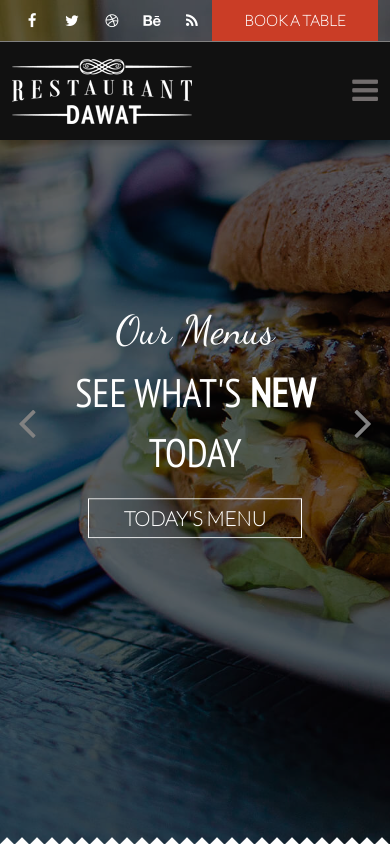
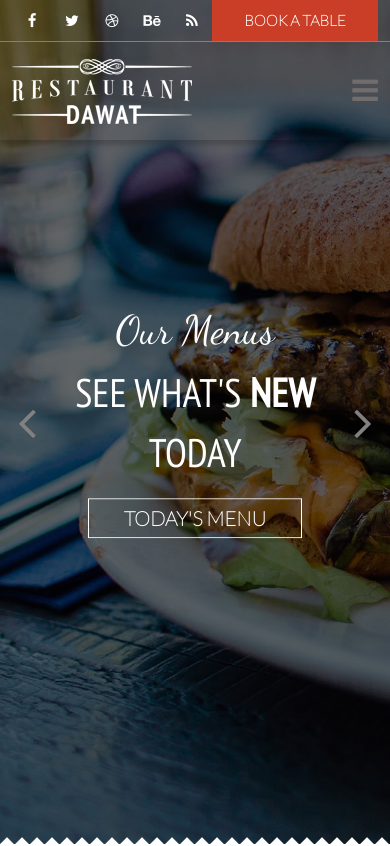
Before and after one commit to akshay2742/Dawat, a plain HTML site: page index.html in a window 390 px wide. Shown: the top 846 px of the page. Drawn offline with nearby package versions, Linux system fonts and the light colour scheme.

Commit message:
final touch

```diff
--- a/assets/css/style.css
+++ b/assets/css/style.css
@@ -258,6 +258,7 @@ ul {
     display: flex;
     flex-direction: row;
     height: 100%;
+    transition: .25s;
 }
 .navbar_logo{
     margin-top: auto;
--- a/assets/js/main_slider.js
+++ b/assets/js/main_slider.js
@@ -79,6 +79,7 @@ let mobileList = document.querySelector("#mobile_links");
 window.onscroll = () => {
     if (window.scrollY > 300) {
         navbar.style.backgroundColor = '#fff';
+        mobileNav.style.backgroundColor = '#fff';
         navbar.style.animation = 'fadeIn 1s'
         upperNav.style.display = 'none';
         nav_logo.src='./assets/images/main_logo_black.png';
@@ -105,6 +106,7 @@ window.onscroll = () => {
 
     } else {
         navbar.style.backgroundColor = 'transparent';
+        mobileNav.style.backgroundColor = 'transparent';
         upperNav.style.display = 'block';
         nav_logo.src='./assets/images/main_logo.png';
         link_color[0].style.color = '#fff';
--- a/index.html
+++ b/index.html
@@ -7,7 +7,7 @@
         <link href="https://cdn.jsdelivr.net/npm/bootstrap@5.1.3/dist/css/bootstrap.min.css" rel="stylesheet">
         <link rel="stylesheet" href="./assets/css/style.css">
         <link rel="stylesheet" href="./assets/css/our_story.css">
-        <link rel="stylesheet" href="./assets/css/special_features.css">
+        <link rel="stylesheet" href="./assets/css/special_packages.css">
         <link rel="stylesheet" href="./assets/css/owl.carousel.min.css">
         <link rel="stylesheet" href="./assets/css/menu.css">
         <link rel="stylesheet" href="./assets/css/chef.css">
```
Also changed, not shown: assets/css/special_packages.css (renamed from assets/css/special_features.css).
